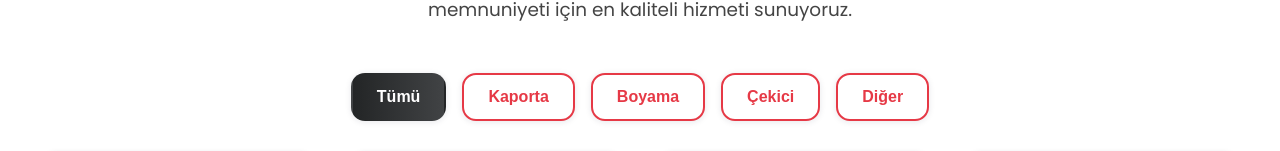
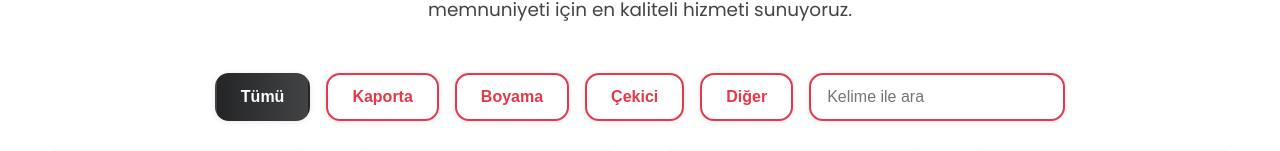
Before and after one commit to nadidebeyza/gurdal-oto-kaporta, a React (Create React App) app: page /galeri in a window 1280 px wide. Shown: the part 264-415 px from the top of the page. Built offline with nearby package versions, Linux system fonts and the light colour scheme; no server answers.

Commit message:
Netlify fixes

```diff
--- a/src/pages/CarsForSale.js
+++ b/src/pages/CarsForSale.js
@@ -1,4 +1,4 @@
-import React, { useEffect, useState } from 'react';
+import React, { useState } from 'react';
 import styled from 'styled-components';
 // import { useApi } from '../hooks/useApi';
 // import { api } from '../services/api';
@@ -320,7 +320,7 @@ const ContactButton = styled.a`
 
 function CarsForSale() {
   // const { data: cars, loading, error, execute: loadCars } = useApi(api.getCars);
-  const [cars, setCars] = React.useState([
+  const [cars] = useState([
     {
       _id: '1',
       image: '/car-sale-1.jpg',
@@ -349,9 +349,9 @@ function CarsForSale() {
     }
     // ...add more mock cars
   ]);
-  const [loading] = React.useState(false);
-  const [error] = React.useState(null);
-  const [filters, setFilters] = React.useState({
+  const [loading] = useState(false);
+  const [error] = useState(null);
+  const [filters] = useState({
     search: '',
     minPrice: '',
     maxPrice: ''
--- a/src/pages/Contact.js
+++ b/src/pages/Contact.js
@@ -1,6 +1,6 @@
 import React, { useState } from 'react';
 import styled, { keyframes } from 'styled-components';
-import { FaPhone, FaEnvelope, FaMapMarkerAlt, FaClock, FaWhatsapp } from "react-icons/fa";
+import { FaPhone, FaMapMarkerAlt, FaClock, FaWhatsapp } from "react-icons/fa";
 import { api } from '../services/api';
 
 const accentColor = "#e63946";
--- a/src/pages/Gallery.js
+++ b/src/pages/Gallery.js
@@ -40,6 +40,25 @@ const FilterContainer = styled.div`
   flex-wrap: wrap;
   align-items: center;
   justify-content: center;
+`;
+
+const SearchInput = styled.input`
+  padding: 0.8rem 1rem;
+  border-radius: 14px;
+  border: 2px solid ${accentColor};
+  background: #fff;
+  color: ${accentColor};
+  font-weight: 500;
+  font-size: 1rem;
+  min-width: 220px;
+  box-shadow: 0 1px 6px rgba(34,34,59,0.10);
+  transition: border 0.2s, box-shadow 0.2s;
+
+  &:focus {
+    outline: none;
+    border-color: #a4161a;
+    box-shadow: 0 2px 12px rgba(34,34,59,0.18);
+  }
 `;
 
 const CategoryButton = styled.button`
@@ -272,6 +291,12 @@ function Gallery() {
             {category}
           </CategoryButton>
         ))}
+        <SearchInput
+          type="text"
+          value={filters.search}
+          placeholder="Kelime ile ara"
+          onChange={handleSearchChange}
+        />
       </FilterContainer>
 
       {filteredImages.length === 0 ? (
--- a/src/pages/Home.js
+++ b/src/pages/Home.js
@@ -3,17 +3,7 @@ import styled, { keyframes } from 'styled-components';
 import { FaTools, FaPaintRoller, FaCarCrash, FaShieldAlt, FaCheckCircle, FaClock, FaStar, FaUserFriends, FaMoneyBillWave } from "react-icons/fa";
 
 const accentColor = "#e63946";
-const accentColorDark = "#4A0000";
-const accentColorLight = "#ffb3b3";
-const darkColor = "#22223b";
 const lightColor = "#fff";
-const secondaryColor = "#457b9d";
-
-const gradientBG = keyframes`
-  0% { background-position: 0% 50% }
-  50% { background-position: 100% 50% }
-  100% { background-position: 0% 50% }
-`;
 
 const fadeIn = keyframes`
   from { opacity: 0; transform: translateY(40px);}
```
Also changed, not shown: 22 other files (tests, documents, lock files or other folders).
